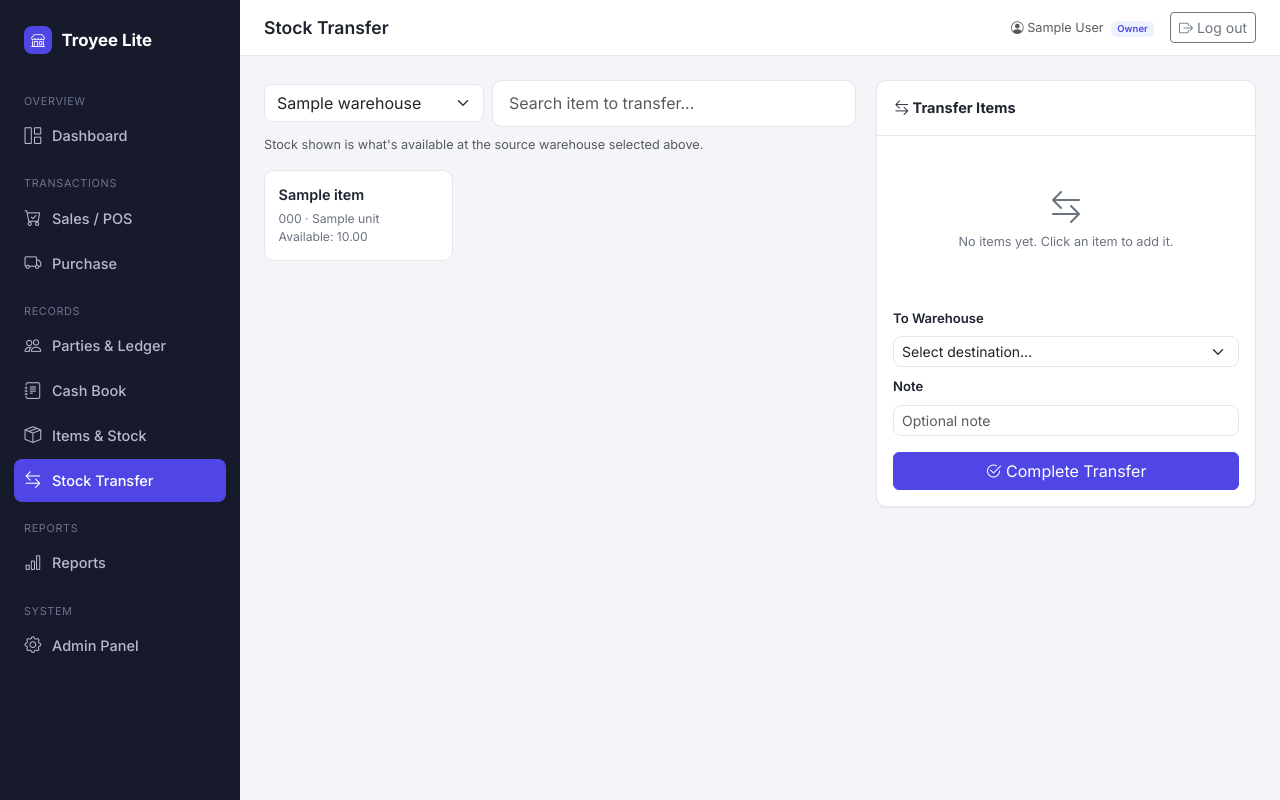
After one commit to Ismam0044/Erp-System, a Django app: page /inventory/transfer/ in a window 1280 px wide. The commit adds this page. Run offline with Django 5.2, Linux system fonts and the light colour scheme; a user stored in the database is signed in; tables that the repository leaves empty hold one stand-in row (values such as "Sample post"); some libraries are stand-ins or nearby versions.

Commit message:
Implement Stock Transfer: real business logic + UI (was model-only)
StockTransfer/StockTransferItem existed since Phase 0 but only as bare
models with Django admin CRUD - there was no code anywhere that
actually moved stock between warehouses when a transfer was recorded,
and no dedicated screen (only reachable via /admin/). A transfer
marked COMPLETED did nothing to Stock quantities.

- inventory/services.py: complete_transfer() atomically decrements
  source warehouse stock, increments destination stock, raises
  InsufficientStockError if source lacks enough, all in one
  transaction (mirrors the sales/purchase service pattern)
- inventory/views.py + urls.py + templates: a real Stock Transfer
  screen (source/destination warehouse, item search showing available
  stock at the source, cart-style line entry) instead of admin-only
- Verified: direct service call and a fresh HTTP request through the
  new screen both correctly moved stock between warehouses

Co-Authored-By: Claude Sonnet 5 <noreply@anthropic.com>

```diff
--- a/config/urls.py
+++ b/config/urls.py
@@ -14,4 +14,5 @@ urlpatterns = [
     path("parties/", include("parties.urls")),
     path("accounts/", include("accounts.urls")),
     path("reports/", include("reports.urls")),
+    path("inventory/", include("inventory.urls")),
 ]
--- /dev/null
+++ b/inventory/templates/inventory/_cart_items.html
@@ -0,0 +1,27 @@
+{% if cart_lines %}
+    {% for line in cart_lines %}
+        <div class="cart-line">
+            <div class="flex-grow-1">
+                <div class="line-name">{{ line.name }}</div>
+                <div class="line-meta">{{ line.unit }}</div>
+            </div>
+            <input type="number" step="0.01" min="0" class="qty-input" value="{{ line.quantity }}"
+                   hx-post="{% url 'inventory:update_cart_line' %}"
+                   hx-vals='{"item_id": "{{ line.item_id }}"}'
+                   hx-trigger="change"
+                   hx-target="#cart-items"
+                   name="quantity">
+            <button class="btn btn-sm btn-link text-danger p-0 ms-2"
+                    hx-post="{% url 'inventory:remove_cart_line' %}"
+                    hx-vals='{"item_id": "{{ line.item_id }}"}'
+                    hx-target="#cart-items">
+                <i class="bi bi-trash"></i>
+            </button>
+        </div>
+    {% endfor %}
+{% else %}
+    <div class="cart-empty">
+        <i class="bi bi-arrow-left-right fs-2"></i>
+        <p class="mb-0 small">No items yet. Click an item to add it.</p>
+    </div>
+{% endif %}
--- /dev/null
+++ b/inventory/templates/inventory/_item_grid.html
@@ -0,0 +1,14 @@
+{% if tiles %}
+    {% for tile in tiles %}
+        <div class="item-tile" hx-post="{% url 'inventory:add_to_cart' %}"
+             hx-vals='{"item_id": "{{ tile.item.id }}"}'
+             hx-target="#cart-items"
+             hx-swap="innerHTML">
+            <div class="item-name">{{ tile.item.name }}</div>
+            <div class="item-meta">{{ tile.item.code|default:"" }} &middot; {{ tile.item.unit.short_name }}</div>
+            <div class="item-meta">Available: {{ tile.stock }}</div>
+        </div>
+    {% endfor %}
+{% else %}
+    <div class="text-muted small p-3">No items found.</div>
+{% endif %}
--- /dev/null
+++ b/inventory/templates/inventory/transfer.html
@@ -0,0 +1,54 @@
+{% extends "base.html" %}
+{% block page_title %}Stock Transfer{% endblock %}
+{% block content %}
+<div class="pos-layout">
+    <div>
+        <div class="d-flex gap-2 align-items-center item-search-box">
+            <select id="from-warehouse-select" name="from_warehouse_id" class="form-select" style="max-width: 220px;"
+                    hx-get="{% url 'inventory:set_from_warehouse' %}"
+                    hx-target="#item-grid"
+                    hx-trigger="change">
+                {% for w in warehouses %}
+                    <option value="{{ w.id }}" {% if from_warehouse and w.id == from_warehouse.id %}selected{% endif %}>{{ w.name }}</option>
+                {% endfor %}
+            </select>
+            <input type="text" name="q" class="form-control" placeholder="Search item to transfer..."
+                   hx-get="{% url 'inventory:item_search' %}"
+                   hx-trigger="keyup changed delay:300ms, load"
+                   hx-target="#item-grid"
+                   autocomplete="off">
+        </div>
+        <p class="text-muted small mt-2">Stock shown is what's available at the source warehouse selected above.</p>
+        <div id="item-grid" class="item-grid"></div>
+    </div>
+
+    <div class="cart-panel">
+        <div class="cart-header"><i class="bi bi-arrow-left-right"></i> Transfer Items</div>
+        <div class="cart-items" id="cart-items">
+            {% include "inventory/_cart_items.html" %}
+        </div>
+        <form method="post" action="{% url 'inventory:checkout' %}">
+            {% csrf_token %}
+            <input type="hidden" name="from_warehouse_id" value="{{ from_warehouse.id }}">
+            <div class="px-3 pt-2">
+                <label class="form-label">To Warehouse</label>
+                <select name="to_warehouse_id" class="form-select form-select-sm mb-2" required>
+                    <option value="">Select destination...</option>
+                    {% for w in warehouses %}
+                        {% if not from_warehouse or w.id != from_warehouse.id %}
+                            <option value="{{ w.id }}">{{ w.name }}</option>
+                        {% endif %}
+                    {% endfor %}
+                </select>
+                <label class="form-label">Note</label>
+                <input type="text" name="note" class="form-control form-control-sm mb-3" placeholder="Optional note">
+            </div>
+            <div class="px-3 pb-3">
+                <button type="submit" class="btn btn-primary w-100">
+                    <i class="bi bi-check2-circle"></i> Complete Transfer
+                </button>
+            </div>
+        </form>
+    </div>
+</div>
+{% endblock %}
--- /dev/null
+++ b/inventory/urls.py
@@ -0,0 +1,15 @@
+from django.urls import path
+
+from . import views
+
+app_name = "inventory"
+
+urlpatterns = [
+    path("transfer/", views.transfer_entry, name="transfer_entry"),
+    path("transfer/from-warehouse/", views.set_from_warehouse, name="set_from_warehouse"),
+    path("transfer/item-search/", views.item_search, name="item_search"),
+    path("transfer/cart/add/", views.add_to_cart, name="add_to_cart"),
+    path("transfer/cart/update/", views.update_cart_line, name="update_cart_line"),
+    path("transfer/cart/remove/", views.remove_cart_line, name="remove_cart_line"),
+    path("transfer/checkout/", views.checkout, name="checkout"),
+]
--- a/inventory/views.py
+++ b/inventory/views.py
@@ -1,3 +1,117 @@
-from django.shortcuts import render
+from datetime import date
+from decimal import Decimal, InvalidOperation
 
-# Create your views here.
+from django.contrib import messages
+from django.contrib.auth.decorators import login_required
+from django.shortcuts import get_object_or_404, redirect, render
+from django.views.decorators.http import require_POST
+
+from core.cart import SessionCart
+from core.models import Warehouse
+from core.utils import resolve_warehouse
+
+from .models import Item, Stock, StockTransfer
+from .services import InsufficientStockError, complete_transfer
+
+CART_SESSION_KEY = "transfer_cart"
+
+
+def _cart_context(request):
+    cart = SessionCart(request, CART_SESSION_KEY)
+    return {"cart_lines": list(cart)}
+
+
+@login_required
+def transfer_entry(request):
+    warehouses = Warehouse.objects.filter(is_active=True)
+    from_warehouse = resolve_warehouse(warehouses, request.session.get("transfer_from_id")) or warehouses.first()
+    context = {
+        "warehouses": warehouses,
+        "from_warehouse": from_warehouse,
+        **_cart_context(request),
+    }
+    return render(request, "inventory/transfer.html", context)
+
+
+@login_required
+def set_from_warehouse(request):
+    warehouses = Warehouse.objects.filter(is_active=True)
+    warehouse = resolve_warehouse(warehouses, request.GET.get("from_warehouse_id"))
+    if warehouse:
+        request.session["transfer_from_id"] = warehouse.id
+    return item_search(request)
+
+
+@login_required
+def item_search(request):
+    warehouses = Warehouse.objects.filter(is_active=True)
+    from_warehouse = resolve_warehouse(warehouses, request.session.get("transfer_from_id")) or warehouses.first()
+    q = request.GET.get("q", "").strip()
+    items = Item.objects.filter(is_active=True)
+    if q:
+        items = items.filter(name__icontains=q) | items.filter(code__icontains=q)
+    items = items.select_related("unit")[:30]
+
+    stock_by_item = {}
+    if from_warehouse:
+        stock_by_item = {s.item_id: s.quantity for s in Stock.objects.filter(warehouse=from_warehouse, item__in=items)}
+
+    tiles = [{"item": item, "stock": stock_by_item.get(item.id, 0)} for item in items]
+    return render(request, "inventory/_item_grid.html", {"tiles": tiles})
+
+
+@login_required
+@require_POST
+def add_to_cart(request):
+    item = get_object_or_404(Item, pk=request.POST.get("item_id"), is_active=True)
+    cart = SessionCart(request, CART_SESSION_KEY)
+    cart.add(item, quantity=1, unit_price=Decimal("0"))
+    return render(request, "inventory/_cart_items.html", _cart_context(request))
+
+
+@login_required
+@require_POST
+def update_cart_line(request):
+    cart = SessionCart(request, CART_SESSION_KEY)
+    try:
+        quantity = Decimal(request.POST.get("quantity", "0"))
+    except InvalidOperation:
+        quantity = Decimal("0")
+    cart.set_quantity(request.POST.get("item_id"), quantity)
+    return render(request, "inventory/_cart_items.html", _cart_context(request))
+
+
+@login_required
+@require_POST
+def remove_cart_line(request):
+    cart = SessionCart(request, CART_SESSION_KEY)
+    cart.remove(request.POST.get("item_id"))
+    return render(request, "inventory/_cart_items.html", _cart_context(request))
+
+
+@login_required
+@require_POST
+def checkout(request):
+    warehouses = Warehouse.objects.filter(is_active=True)
+    from_warehouse = resolve_warehouse(warehouses, request.POST.get("from_warehouse_id"))
+    to_warehouse = resolve_warehouse(warehouses, request.POST.get("to_warehouse_id"))
+    cart = SessionCart(request, CART_SESSION_KEY)
+
+    if not from_warehouse or not to_warehouse:
+        messages.error(request, "Select both a source and destination warehouse.")
+        return redirect("inventory:transfer_entry")
+
+    lines = [{"item": Item.objects.get(pk=l["item_id"]), "quantity": l["quantity"]} for l in cart]
+
+    try:
+        transfer = complete_transfer(
+            from_warehouse=from_warehouse, to_warehouse=to_warehouse, date=date.today(),
+            lines=lines, user=request.user, note=request.POST.get("note", ""),
+        )
+    except (InsufficientStockError, ValueError) as exc:
+        messages.error(request, str(exc))
+        return redirect("inventory:transfer_entry")
+
+    cart.clear()
+    messages.success(request, f"Transfer #{transfer.pk} completed: {from_warehouse.name} -> {to_warehouse.name}")
+    return redirect("inventory:transfer_entry")
--- a/templates/base.html
+++ b/templates/base.html
@@ -45,6 +45,9 @@
             <a href="/admin/inventory/item/" class="sidebar-link">
                 <i class="bi bi-box-seam"></i> Items &amp; Stock
             </a>
+            <a href="{% url 'inventory:transfer_entry' %}" class="sidebar-link {% if request.resolver_match.app_name == 'inventory' %}active{% endif %}">
+                <i class="bi bi-arrow-left-right"></i> Stock Transfer
+            </a>
 
             <div class="sidebar-section">Reports</div>
             <a href="{% url 'reports:index' %}" class="sidebar-link {% if request.resolver_match.app_name == 'reports' %}active{% endif %}">
```
Also changed, not shown: inventory/services.py (added, +40 -0 lines).
